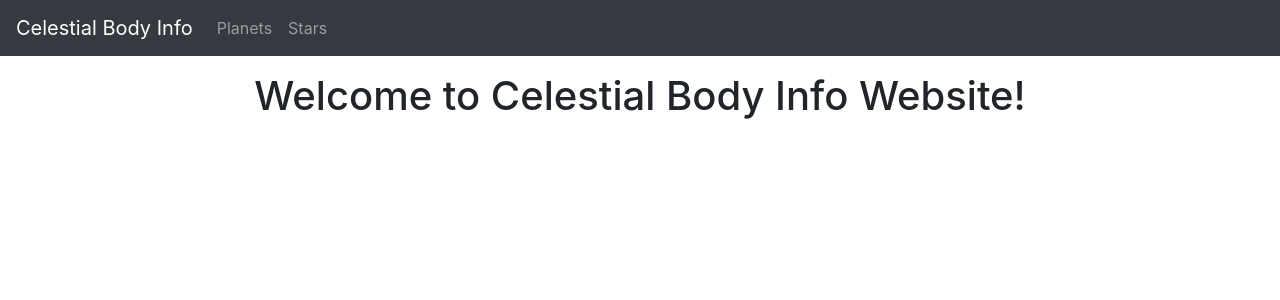
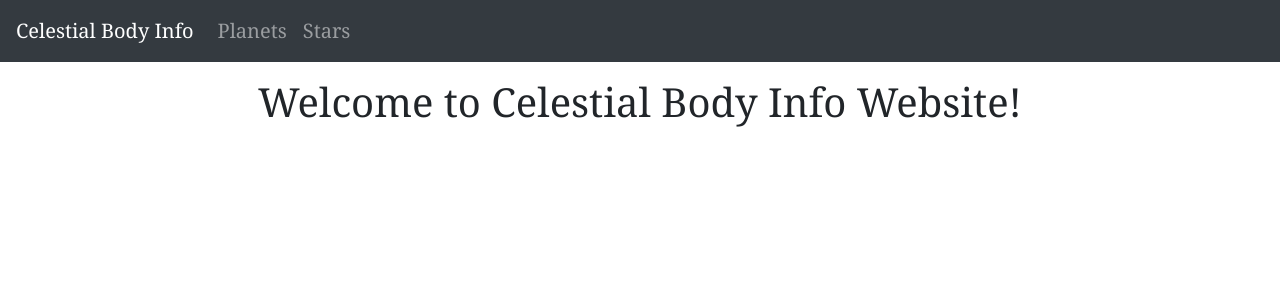
Before and after one commit to MDeMaio/celestial-body-info, a Vue app in the folder client/: page / in a window 1280 px wide. Shown: the top 300 px of the page. Built offline with nearby package versions, Linux system fonts and the light colour scheme; the HTML template or start-up script is replaced by a standard one.

Commit message:
Small style updates

```diff
--- a/client/src/App.vue
+++ b/client/src/App.vue
@@ -1,5 +1,5 @@
 <template>
-<div id="app">
+<div id="app" class="app">
     <nav class="navbar navbar-expand navbar-dark bg-dark">
         <a href="/" class="navbar-brand">Celestial Body Info</a>
         <div class="navbar-nav mr-auto">
@@ -25,7 +25,8 @@ export default {
 </script>
 
 <style>
-.container {
-    margin-left: 100px;
+.app {
+    font-family: Cambria, Cochin, Georgia, Times, 'Times New Roman', serif;
+    font-size: 20px;
 }
 </style>
--- a/client/src/components/PlanetList.vue
+++ b/client/src/components/PlanetList.vue
@@ -45,19 +45,19 @@
         <div class="col-md-4" v-if="currentPlanet">
             <h1>Basic Information</h1>
             <ul class="list-group">
-                <li class="list-group-item">
+                <li class="list-group-item lgi-colored-space">
                     <p style="font-size: 22px;"><strong>Alternate Name(s):</strong> {{currentPlanet.basic_information.alternate_name}}</p>
                 </li>
-                <li class="list-group-item">
+                <li class="list-group-item lgi-colored-space">
                     <p style="font-size: 22px;"><strong>Number of Satelites:</strong> {{currentPlanet.basic_information.number_of_satelites > 0 ? currentPlanet.basic_information.number_of_satelites : 0}}</p>
                 </li>
-                <li class="list-group-item">
+                <li class="list-group-item lgi-colored-space">
                     <p style="font-size: 22px;"><strong>Star System:</strong> {{currentPlanet.basic_information.star_system}}</p>
                 </li>
-                <li class="list-group-item">
+                <li class="list-group-item lgi-colored-space">
                     <p style="font-size: 22px;"><strong>Most Abundant Resource:</strong> {{currentPlanet.basic_information.most_abundant_resource}}</p>
                 </li>
-                <li class="list-group-item">
+                <li class="list-group-item lgi-colored-space">
                     <p style="font-size: 22px;"><strong>Surface Gravity:</strong> {{currentPlanet.basic_information.surface_gravity}}m/s<sup>2</sup></p>
                 </li>
             </ul>
@@ -156,7 +156,7 @@ export default {
             const pages = Math.ceil(numOfDocuments / 5); // Round up for pages.
             this.totalPages = pages;
             const pageArray = [];
-            for (var i = 1; i <= pages; i++) {
+            for (let i = 1; i <= pages; i++) {
                 pageArray.push(i);
             }
 
@@ -198,6 +198,12 @@ export default {
     background-color: #53a5fc;
 }
 
+.lgi-colored-space{
+    background-color: #fcfbfe;
+    color: #1d1135;
+    /* style="background-color: fcfbfe; color: 0c164f;" */
+}
+
 .img-center {
     display: block;
     margin-left: auto;
```
